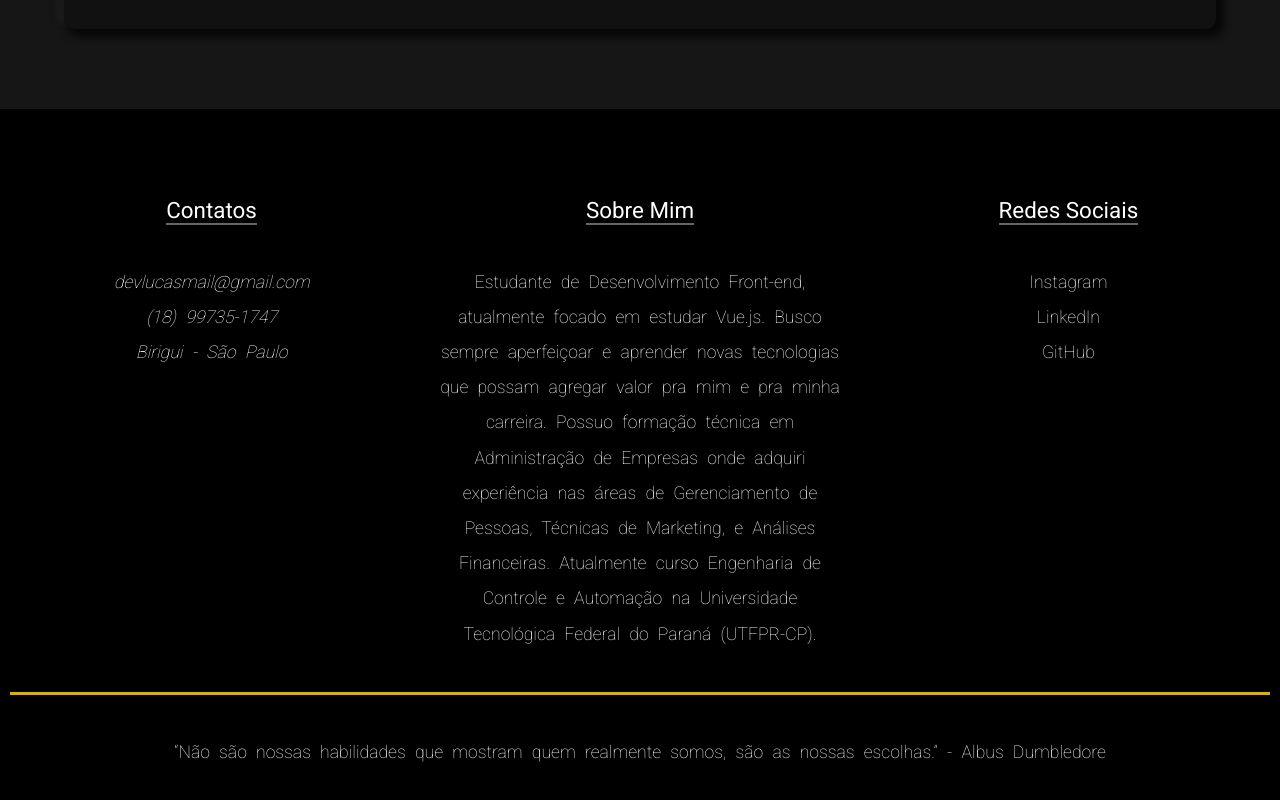
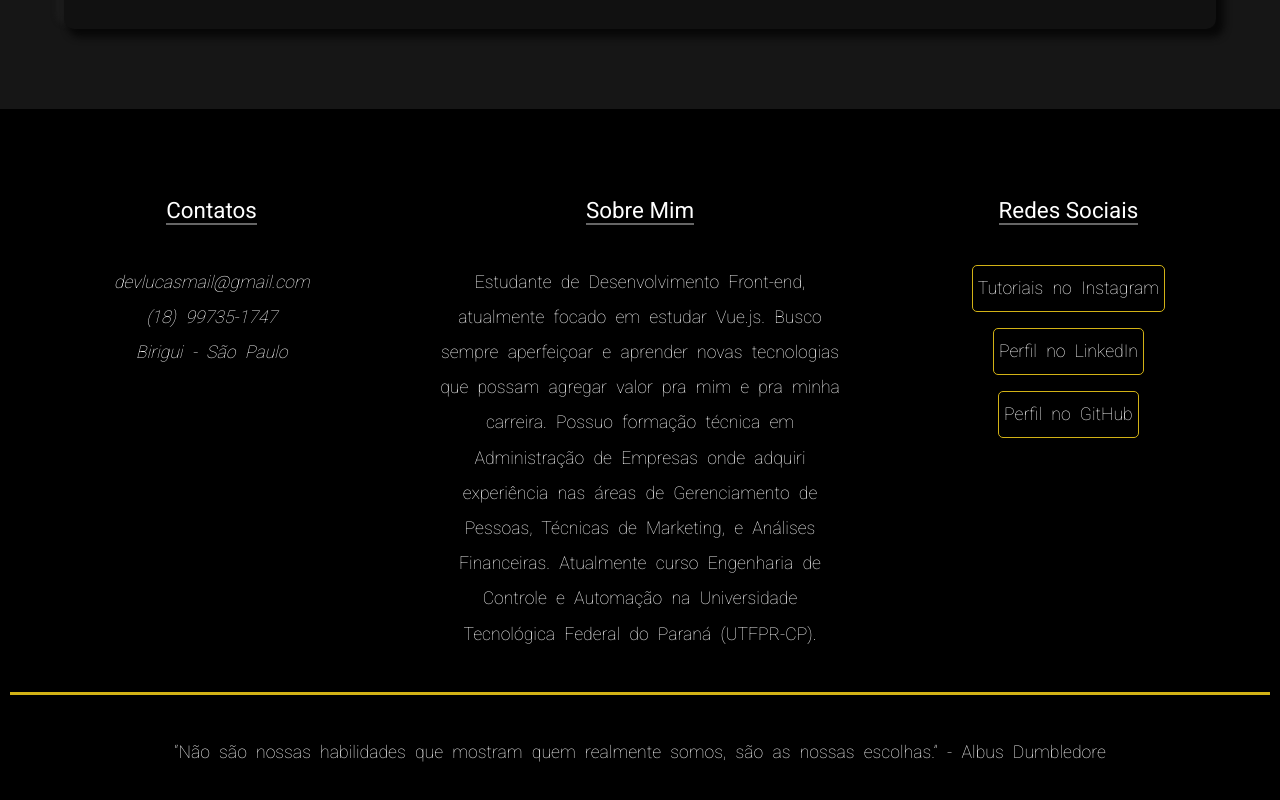
Before and after one commit to lucasbrito3001/devbrito, a Vue app: page / in a window 1280 px wide. Shown: the part 4915-5715 px from the top of the page. Built offline with nearby package versions, Linux system fonts and the light colour scheme; the HTML template or start-up script is replaced by a standard one.

Commit message:
[WIP] Some changes in footer

```diff
--- a/src/App.vue
+++ b/src/App.vue
@@ -108,6 +108,10 @@ export default {
     width: 100%;
   }
 
+  a {
+    text-decoration: none;
+  }
+
   #footer {
     padding-top: 6vh;
     width: 100%;
--- a/src/components/FooterContent/Footer.vue
+++ b/src/components/FooterContent/Footer.vue
@@ -16,9 +16,21 @@
           </div>
           <div class="footer-div" id="social-networks">
               <h3>Redes Sociais</h3>
-              <p>Instagram</p>
-              <p>LinkedIn</p>
-              <p>GitHub</p>
+              <p>
+                  <a href="https://www.instagram.com/dev.brito/" target="blank">
+                      Tutoriais no Instagram
+                  </a>
+              </p>
+              <p>
+                  <a href="https://www.linkedin.com/in/webdevbrito" target="blank">
+                      Perfil no LinkedIn
+                  </a>
+              </p>
+              <p>
+                  <a href="https://github.com/lucasbrito3001" target="blank">
+                      Perfil no GitHub
+                  </a>
+              </p>
           </div>
       </main>
       <aside id="footer-aside">
--- a/src/components/FooterContent/footer.scss
+++ b/src/components/FooterContent/footer.scss
@@ -25,6 +25,17 @@ footer {
         @include breakpoint(smallOnly) {
             width: 90%;
         };
+
+        a {
+            padding: 5px;
+            color: $white-palette;
+            display: block;
+            margin: 2vh auto;
+            width: fit-content;
+            border-radius: 5px;
+
+            @include borderColorPurpleToCyan(borderFull);
+        }
     }
 
     #footer-main {
```
